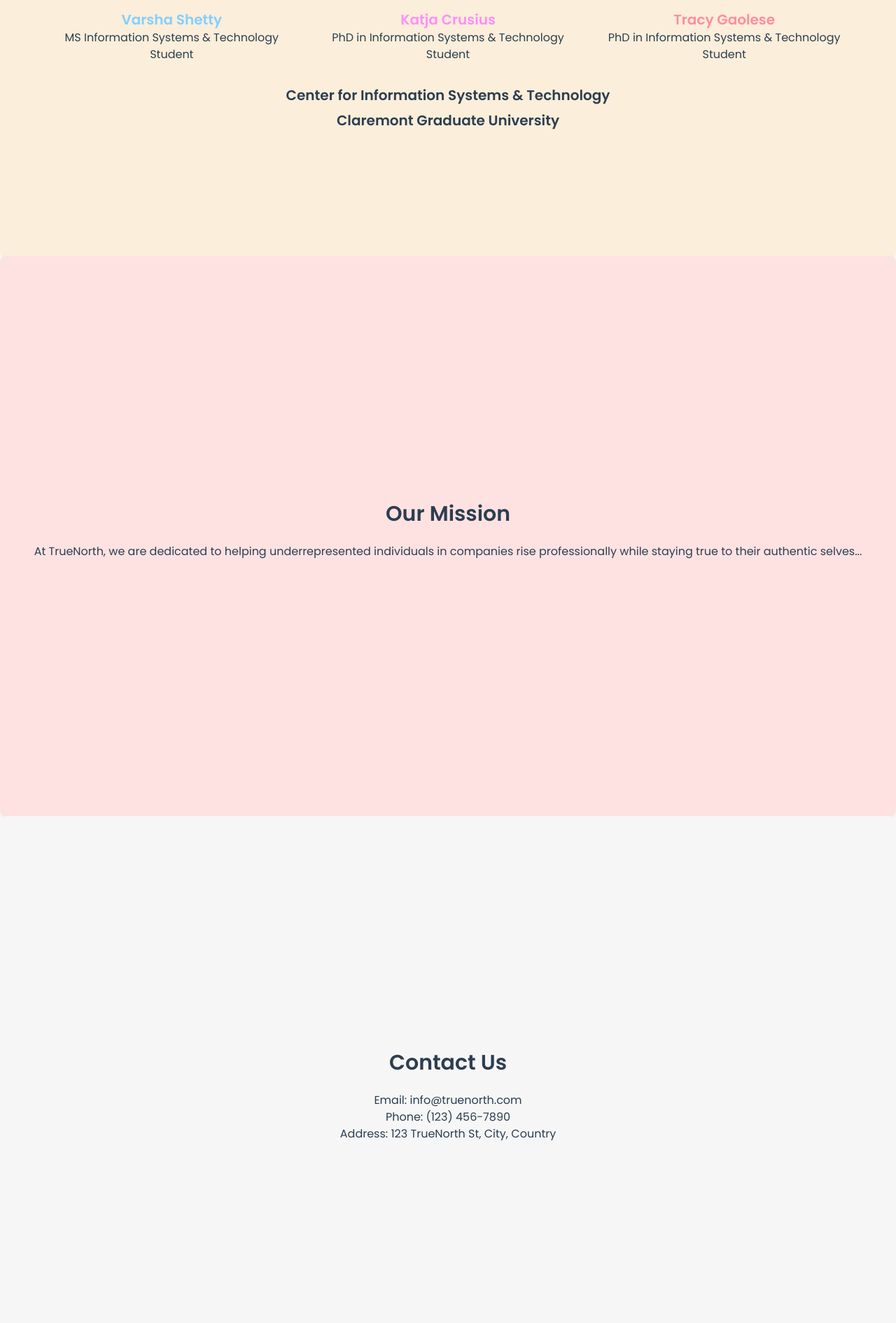
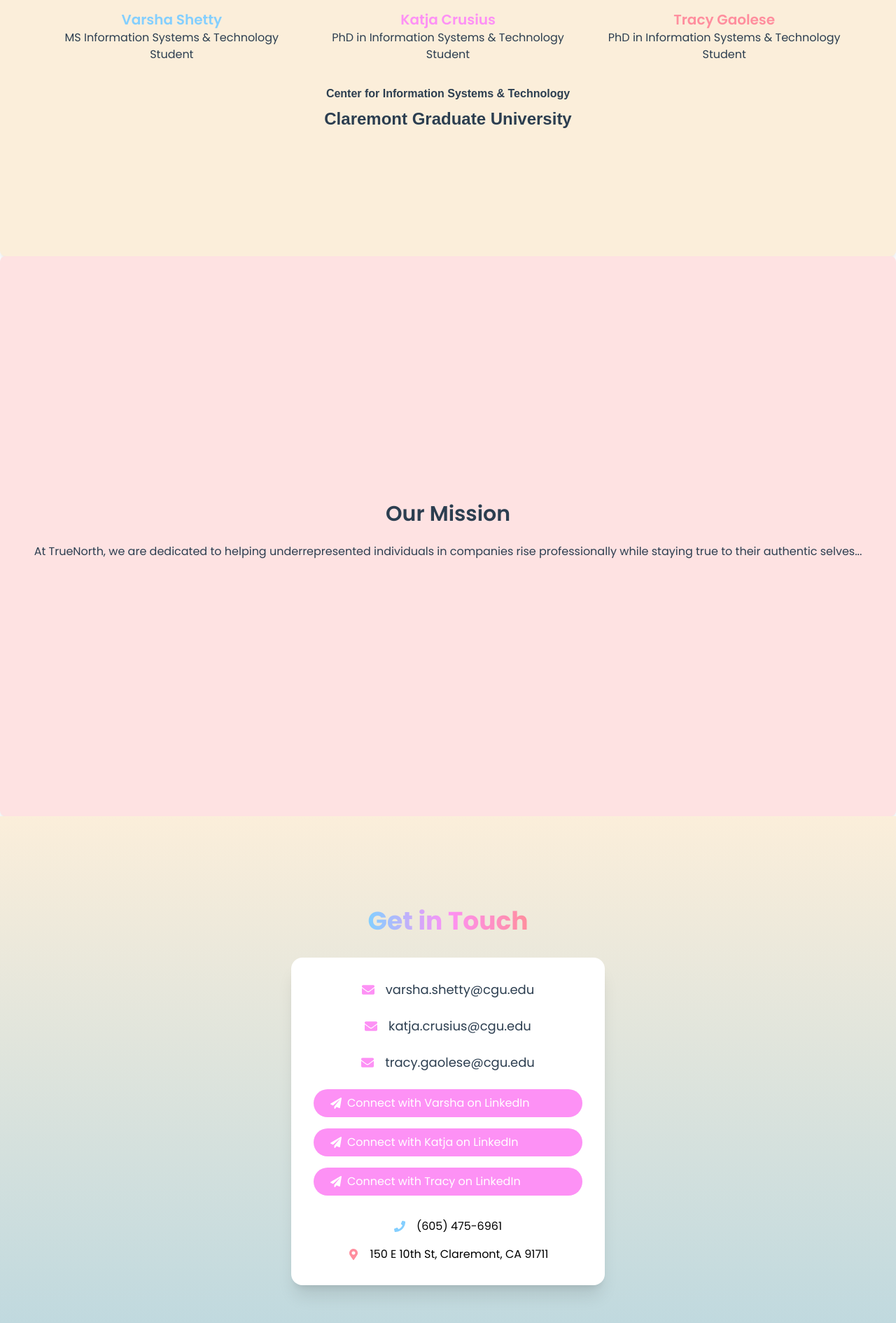
Before and after one commit to Varsha0802/Designverse-UCR-2025, a React (Vite) app: page / in a window 1280 px wide. Shown: the part 1298-3188 px from the top of the page at 70% size. Built offline with nearby package versions, Linux system fonts and the light colour scheme.

Commit message:
contact section

```diff
--- a/package.json
+++ b/package.json
@@ -20,6 +20,7 @@
     "postcss": "^8.4.39",
     "react": "^18.2.0",
     "react-dom": "^18.2.0",
+    "react-icons": "^5.5.0",
     "react-router-dom": "^7.6.0",
     "tailwindcss": "^3.4.4",
     "three": "^0.166.1",
--- a/src/components/ContactSection.jsx
+++ b/src/components/ContactSection.jsx
@@ -1,12 +1,95 @@
 import React from 'react';
+import { FaEnvelope, FaPhone, FaMapMarkerAlt, FaPaperPlane } from 'react-icons/fa';
 
 const ContactSection = () => (
-  <section id="contact" className="h-screen flex flex-col items-center justify-center bg-[#F6F6F6] p-6 rounded-lg shadow-lg">
-    <h2 className="text-3xl font-semibold text-[#2C3E50]">Contact Us</h2>
-    <div className="mt-6 text-center text-[#2C3E50]">
-      <p>Email: info@truenorth.com</p>
-      <p>Phone: (123) 456-7890</p>
-      <p>Address: 123 TrueNorth St, City, Country</p>
+  <section
+    id="contact"
+    className="min-h-screen flex flex-col items-center justify-center bg-gradient-to-b from-[#fbeeda] to-[#BAD7DF] p-10"
+  >
+    <h2 className="text-4xl font-bold bg-gradient-to-r from-[#84CFFF] via-[#FD91F5] to-[#FF8E9E] bg-clip-text text-transparent mb-8">
+      Get in Touch
+    </h2>
+
+    <div className="bg-white shadow-xl rounded-2xl p-8 max-w-md w-full text-center transform hover:scale-105 transition duration-300">
+      <div className="flex flex-col items-center space-y-6 text-[#2C3E50] text-lg">
+        {/* Varsha's Contact */}
+        <div className="flex flex-col items-start space-y-2">
+          <div className="flex items-center gap-4">
+            <FaEnvelope className="text-[#FD91F5]" />
+            <p className="cursor-pointer select-all hover:text-[#b74deb] transition">
+              varsha.shetty@cgu.edu
+            </p>
+          </div>
+        </div>
+
+        {/* Katja's Contact */}
+        <div className="flex flex-col items-start space-y-2">
+          <div className="flex items-center gap-4">
+            <FaEnvelope className="text-[#FD91F5]" />
+            <p className="cursor-pointer select-all hover:text-[#b74deb] transition">
+              katja.crusius@cgu.edu
+            </p>
+          </div>
+        </div>
+
+        {/* Tracy's Contact */}
+        <div className="flex flex-col items-start space-y-2">
+          <div className="flex items-center gap-4">
+            <FaEnvelope className="text-[#FD91F5]" />
+            <p className="cursor-pointer select-all hover:text-[#b74deb] transition">
+              tracy.gaolese@cgu.edu
+            </p>
+          </div>
+        </div>
+      </div>
+
+      {/* LinkedIn Buttons */}
+      <div className="mt-6">
+        {/* Varsha's LinkedIn */}
+        <a
+          href="https://www.linkedin.com/in/varshashetty08/"
+          target="_blank"
+          rel="noopener noreferrer"
+          className="flex items-center gap-2 px-6 py-2 bg-[#FD91F5] text-white rounded-full hover:bg-[#b74deb] transition mb-4"
+        >
+          <FaPaperPlane />
+          Connect with Varsha on LinkedIn
+        </a>
+
+        {/* Katja's LinkedIn */}
+        <a
+          href="https://www.linkedin.com/in/katjacrusius/"
+          target="_blank"
+          rel="noopener noreferrer"
+          className="flex items-center gap-2 px-6 py-2 bg-[#FD91F5] text-white rounded-full hover:bg-[#b74deb] transition mb-4"
+        >
+          <FaPaperPlane />
+          Connect with Katja on LinkedIn
+        </a>
+
+        {/* Tracy's LinkedIn */}
+        <a
+          href="https://www.linkedin.com/in/tracy-gaolese-ba1b77249/"
+          target="_blank"
+          rel="noopener noreferrer"
+          className="flex items-center gap-2 px-6 py-2 bg-[#FD91F5] text-white rounded-full hover:bg-[#b74deb] transition"
+        >
+          <FaPaperPlane />
+          Connect with Tracy on LinkedIn
+        </a>
+      </div>
+
+      {/* Shared Contact Information: Phone and Address */}
+      <div className="mt-8">
+        <div className="flex items-center gap-4 justify-center">
+          <FaPhone className="text-[#84CFFF]" />
+          <p>(605) 475-6961</p>
+        </div>
+        <div className="flex items-center gap-4 justify-center mt-4">
+          <FaMapMarkerAlt className="text-[#FF8E9E]" />
+          <p>150 E 10th St, Claremont, CA 91711</p>
+        </div>
+      </div>
     </div>
   </section>
 );
--- a/src/components/TeamSection.jsx
+++ b/src/components/TeamSection.jsx
@@ -3,7 +3,11 @@
 
 const TeamSection = () => (
   <section id="team" className="min-h-screen flex flex-col items-center justify-center bg-[#FBEEDA] p-6 rounded-lg shadow-lg">
-    <h2 className="text-3xl font-semibold text-[#2C3E50]">Meet the Team</h2>
+<h2
+  className="text-3xl font-semibold bg-gradient-to-r from-[#84CFFF] via-[#FD91F5] to-[#FF8E9E] bg-clip-text text-transparent"
+>
+  Meet the Team
+</h2>
     <div className="mt-6 grid grid-cols-1 sm:grid-cols-2 lg:grid-cols-3 gap-8 max-w-6xl mx-auto">
       {/* Varsha */}
       <div className="flex flex-col items-center">
@@ -46,10 +50,24 @@
     </div>
 
     {/* Centered text for education */}
-    <div className="mt-8 text-center text-[#2C3E50]">
-      <p className="text-xl font-semibold">Center for Information Systems & Technology</p>
-      <p className="mt-2 text-xl font-semibold">Claremont Graduate University</p>
-    </div>
+{/* Centered text for education */}
+<div className="mt-8 text-center">
+  <p
+    className="text-1xl font-semibold text-[#2C3E50]"
+    style={{ fontFamily: "'Gasoek One', sans-serif" }}
+  >
+    Center for Information Systems & Technology
+  </p>
+  <p
+    className="mt-2 text-2xl font-semibold text-[#2C3E50]"
+    style={{ fontFamily: "'Gasoek One', sans-serif" }}
+  >
+    Claremont Graduate University
+  </p>
+</div>
+
+
+
   </section>
 );
 
```
Also changed, not shown: 2 other files (tests, documents, lock files or other folders).
